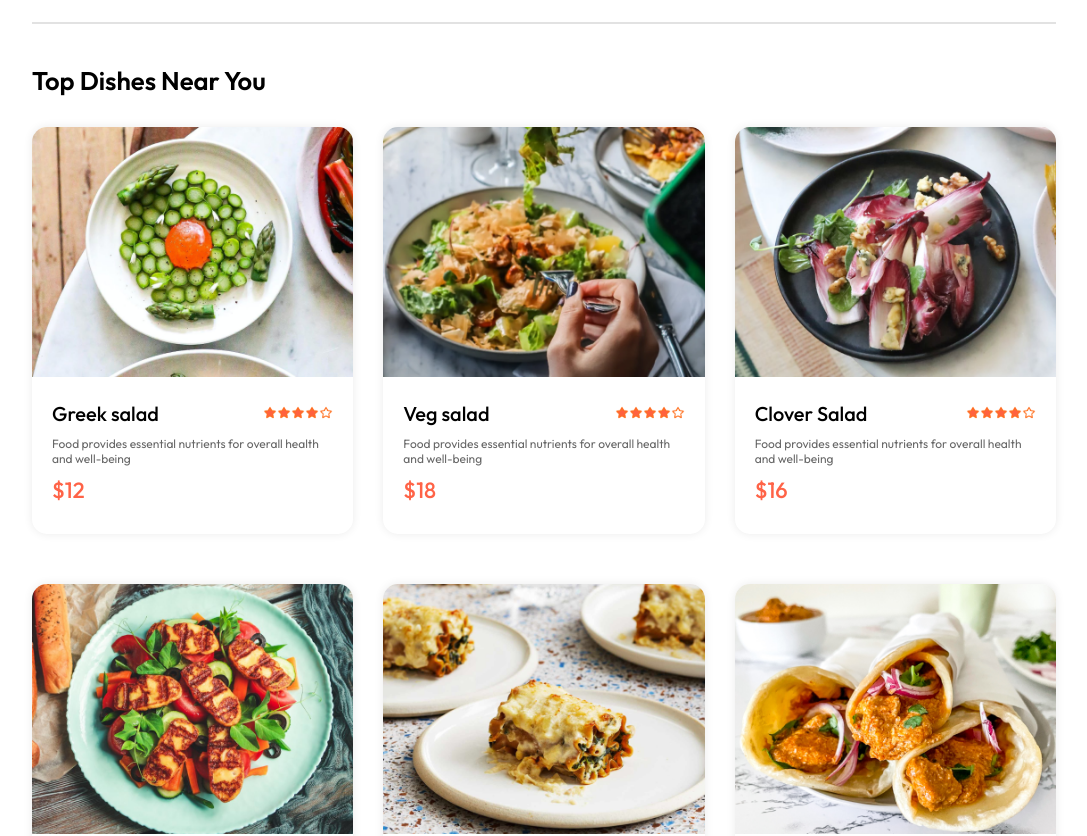
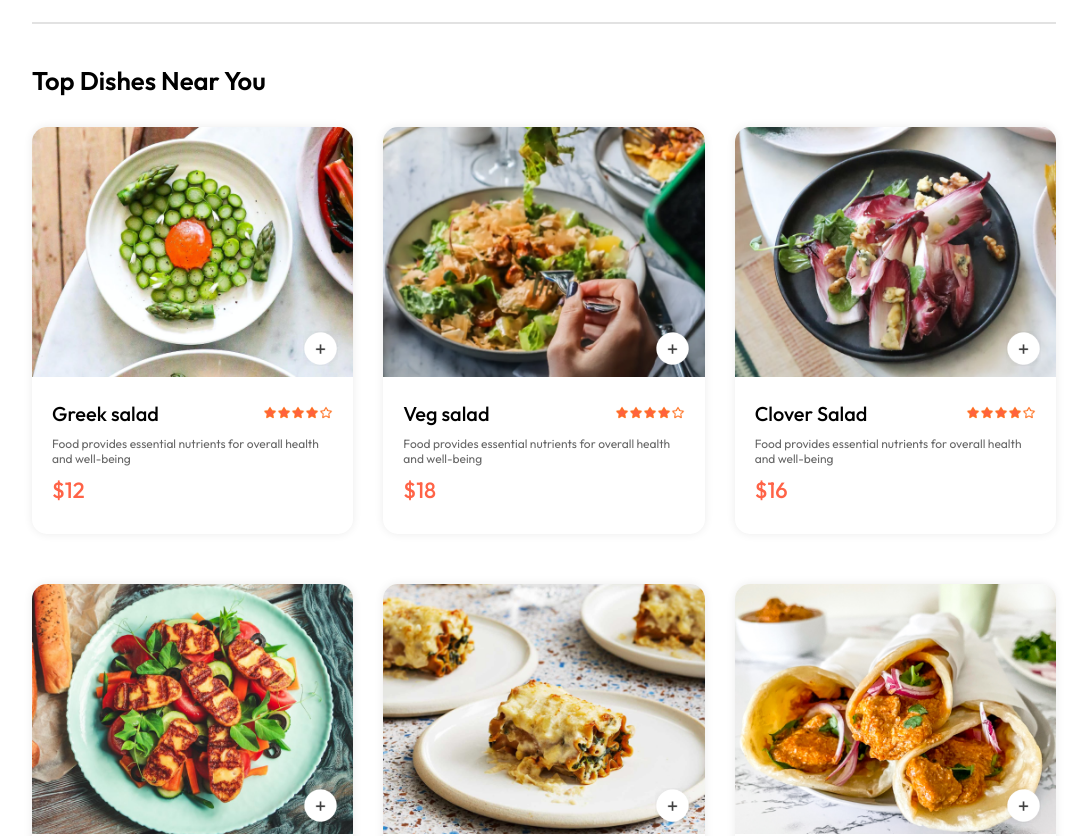
Before and after one commit to CMallesha/Food-Delivery-Application-Using-React-Js, a React (Vite) app: page / in a window 1280 px wide. Shown: the part 880-1716 px from the top of the page, without its empty margins (96-1183 px from the left). Built offline with nearby package versions, Linux system fonts and the light colour scheme.

Commit message:
functionality added for explore menu and cart

```diff
--- a/src/Components/FoodDisplay/FoodDisplay.jsx
+++ b/src/Components/FoodDisplay/FoodDisplay.jsx
@@ -10,9 +10,9 @@ const FoodDisplay = ({category}) => {
       <h2>Top Dishes Near You</h2>
       <div className="food-display-list">
         {food_list.map((item,index)=>{
-
-            return <FoodItem key={index} id={item.id} name={item.name} description={item.description} price={item.price}  image={item.image}  />
-
+            if(category==="All" || category===item.category){
+                return <FoodItem key={index} id={item._id} name={item.name} description={item.description} price={item.price}  image={item.image}  />
+            }
         })}
       </div>
     </div>
--- a/src/Components/FoodItem/FoodItem.css
+++ b/src/Components/FoodItem/FoodItem.css
@@ -37,3 +37,27 @@
     margin: 10px 0px;
 
 }
+.food-item-img-container{
+    position: relative;
+}
+.food-item-img-container .add{
+    width: 35px;
+    position: absolute;
+    bottom: 15px;
+    right: 15px;
+    cursor: pointer;
+}
+.food-item-counter{
+    position: absolute;
+    bottom: 15px;
+    right: 15px;
+    display: flex;
+    align-items: center;
+    gap: 10px;
+    padding: 6px;
+    border-radius: 50px;
+    background-color: white;
+}
+.food-item-counter img{
+    width: 30px;
+}
--- a/src/Components/FoodItem/FoodItem.jsx
+++ b/src/Components/FoodItem/FoodItem.jsx
@@ -1,13 +1,27 @@
-import React from 'react'
+import React, { useContext } from 'react'
 import './FoodItem.css'
 import { assets } from '../../assets/assets'
+import { StoreContext } from '../../Context/StoreContext'
 
 
 const FoodItem = ({id,name,price,description,image}) => {
+
+  const {cartItems,addToCart,removeFromCart}=useContext(StoreContext);
+
+//   console.log("Rendering Item ID:", id, "Cart:", cartItems);
+
   return (
     <div className='food-item'>
         <div className="food-item-img-container">
             <img className='food-item-image' src={image} alt=''></img>
+            {!cartItems[id]
+                ?<img className='add' onClick={()=>addToCart(id)} src={assets.add_icon_white} alt=''/>
+                :<div className="food-item-counter">
+                    <img onClick={()=>removeFromCart(id)} src={assets.remove_icon_red} alt=''/>
+                    <p>{cartItems[id]}</p>
+                    <img onClick={()=>addToCart(id)} src={assets.add_icon_green} alt=''/>
+                </div>
+            }
         </div>
         <div className="food-item-info">
             <div className="food-item-name-rating">
--- a/src/Context/StoreContext.jsx
+++ b/src/Context/StoreContext.jsx
@@ -1,13 +1,36 @@
-import { createContext } from "react";
+import { createContext, useEffect, useState } from "react";
 import { food_list } from "../assets/assets";
 export const StoreContext = createContext(null)
 
 const StoreContextProvider = (props) => {
 
+    const [cartItems,setCartItems]=useState({});
+
+    const addToCart=(itemId)=>{
+        if(!cartItems[itemId]){
+            setCartItems((prev)=>({...prev,[itemId]:1}))
+        }else{
+            setCartItems((prev)=>({...prev,[itemId]:prev[itemId]+1}))
+        }
+    }
+
+    const removeFromCart=(itemId)=>{
+        setCartItems((prev)=>({...prev,[itemId]:prev[itemId]-1}))
+    }
+
+    useEffect(()=>{
+        console.log(cartItems)
+    },[cartItems])
 
     const contextValue = {
-         food_list
+         food_list,
+         cartItems,
+         setCartItems,
+         addToCart,
+         removeFromCart
     }
+
+
     return (
         <StoreContext.Provider value={contextValue}>
             {props.children}
--- a/src/main.jsx
+++ b/src/main.jsx
@@ -8,9 +8,9 @@ import StoreContextProvider from './Context/StoreContext.jsx'
 createRoot(document.getElementById('root')).render(
 
     <BrowserRouter>
-    <StoreContextProvider>
-    <App />
-    </StoreContextProvider>
+        <StoreContextProvider>
+            <App />
+        </StoreContextProvider>
     </BrowserRouter>
 
 )
```
